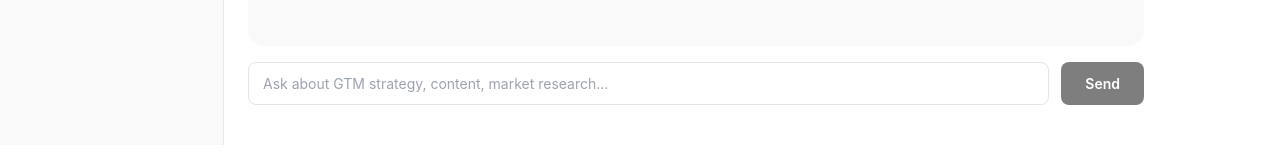
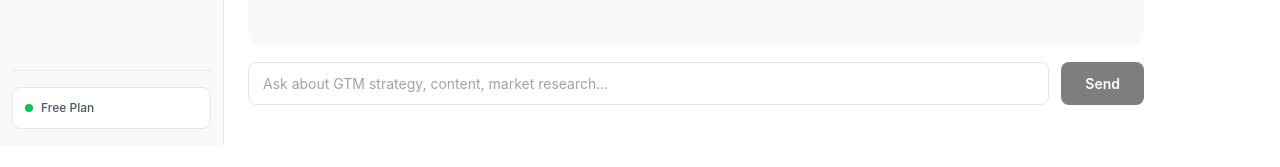
Before and after one commit to badrzah/ReachMarket, a Next.js app in the folder frontend/: page /agent in a window 1280 px wide. Shown: the part 655-822 px from the top of the page. Built offline with nearby package versions, Linux system fonts and the light colour scheme; sample sign-in values are in the browser's storage.

Commit message:
fix: keep Free Plan box, remove progress bar and count

```diff
--- a/frontend/components/layout/Sidebar.tsx
+++ b/frontend/components/layout/Sidebar.tsx
@@ -84,6 +84,18 @@ export default function Sidebar() {
           );
         })}
       </div>
+
+      {/* Bottom section */}
+      <div className="pt-4 mt-auto border-t border-gray-200">
+        <div className="p-3 rounded-md bg-white border border-gray-200">
+          <div className="flex items-center gap-2">
+            <div className="w-2 h-2 rounded-full bg-green-500" />
+            <span className="text-xs font-medium text-gray-600">
+              Free Plan
+            </span>
+          </div>
+        </div>
+      </div>
     </aside>
   );
 }
```
